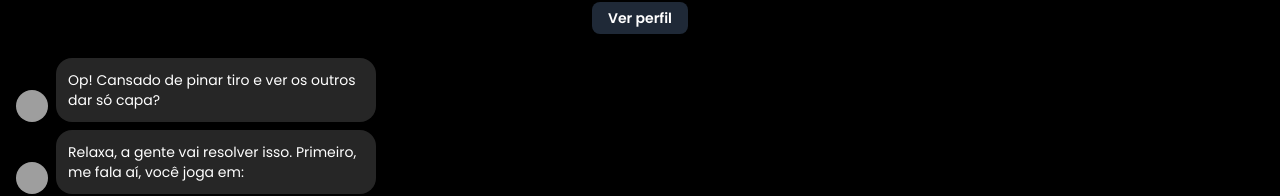
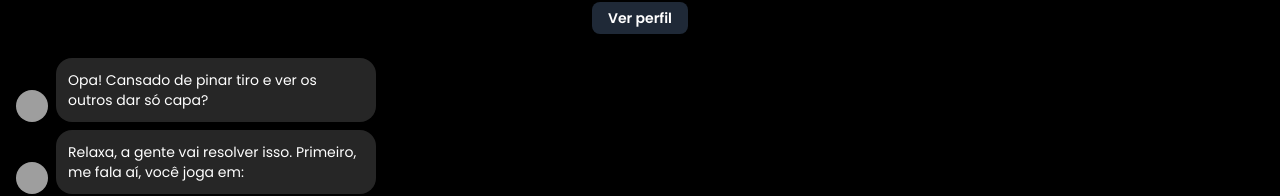
Before and after one commit to noskillsensi/assistente, a plain HTML site: page index.html in a window 1280 px wide. Shown: the part 279-475 px from the top of the page. Drawn offline with nearby package versions, Linux system fonts and the light colour scheme; grey boxes are pictures that could not be loaded.

Commit message:
Update index.html

```diff
--- a/index.html
+++ b/index.html
@@ -105,7 +105,7 @@
             let currentStep = 0;
 
             const chatFlow = [
-                { type: 'bot', message: "Op! Cansado de pinar tiro e ver os outros dar só capa?", delay: 1500, next: 1 },
+                { type: 'bot', message: "Opa! Cansado de pinar tiro e ver os outros dar só capa?", delay: 1500, next: 1 },
                 { type: 'bot', message: "Relaxa, a gente vai resolver isso. Primeiro, me fala aí, você joga em:", delay: 2000, options: [{ text: "Android", next: 2 }, { text: "iPhone", next: 2 }] },
                 { type: 'bot', message: "Show! Se liga como o <strong>Aplicativo da Noskill</strong> funciona no seu celular. É assim que a sua mira vai ficar:", delay: 2500, next: 3 },
                 {
@@ -221,5 +221,4 @@
         });
     </script>
 </body>
-
 </html>
```
